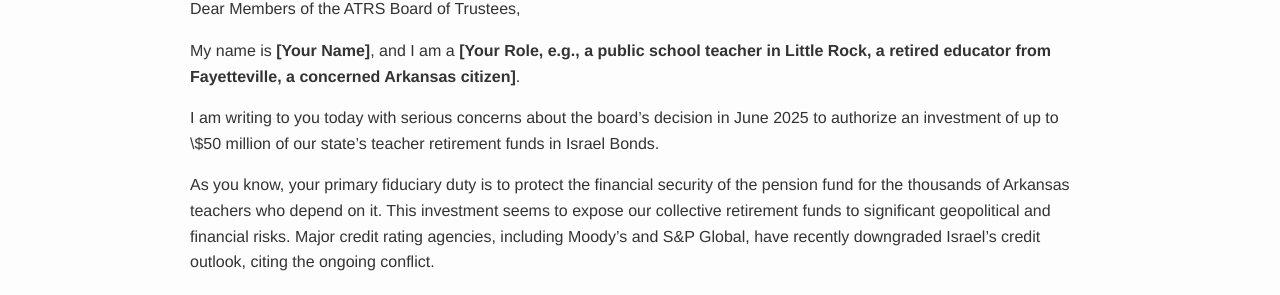
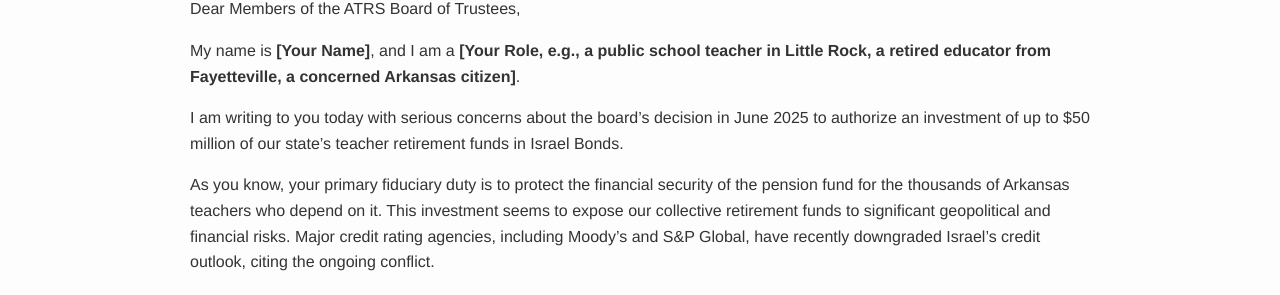
Before and after one commit to DunlapJP/divestar-toolkit, a Jekyll site: the page built from action-templates/email-template-to-atrs-board.md, in a window 1280 px wide. Shown: the part 804-1099 px from the top of the page. Built offline with Jekyll 4.4.1, drawn with Linux system fonts in a browser that asks for light colours; our own code applies the rules of GitHub Pages for plain Markdown files.

```diff
--- a/action-templates/email-template-to-atrs-board.md
+++ b/action-templates/email-template-to-atrs-board.md
@@ -25,7 +25,7 @@ Dear Members of the ATRS Board of Trustees,
 
 My name is **[Your Name]**, and I am a **[Your Role, e.g., a public school teacher in Little Rock, a retired educator from Fayetteville, a concerned Arkansas citizen]**.
 
-I am writing to you today with serious concerns about the board's decision in June 2025 to authorize an investment of up to \\$50 million of our state's teacher retirement funds in Israel Bonds.
+I am writing to you today with serious concerns about the board's decision in June 2025 to authorize an investment of up to \$50 million of our state's teacher retirement funds in Israel Bonds.
 
 As you know, your primary fiduciary duty is to protect the financial security of the pension fund for the thousands of Arkansas teachers who depend on it. This investment seems to expose our collective retirement funds to significant geopolitical and financial risks. Major credit rating agencies, including Moody's and S&P Global, have recently downgraded Israel's credit outlook, citing the ongoing conflict.
 
```
